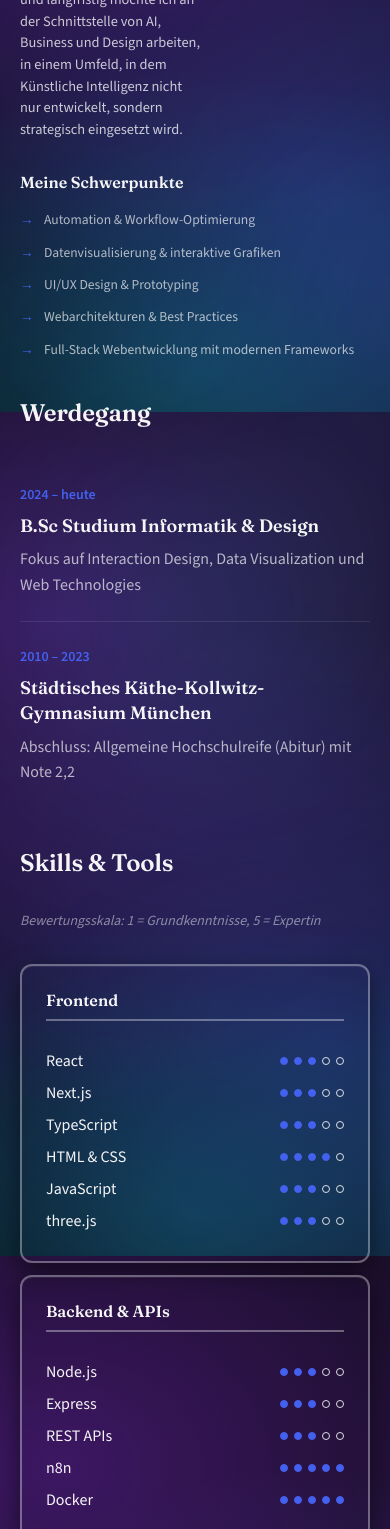
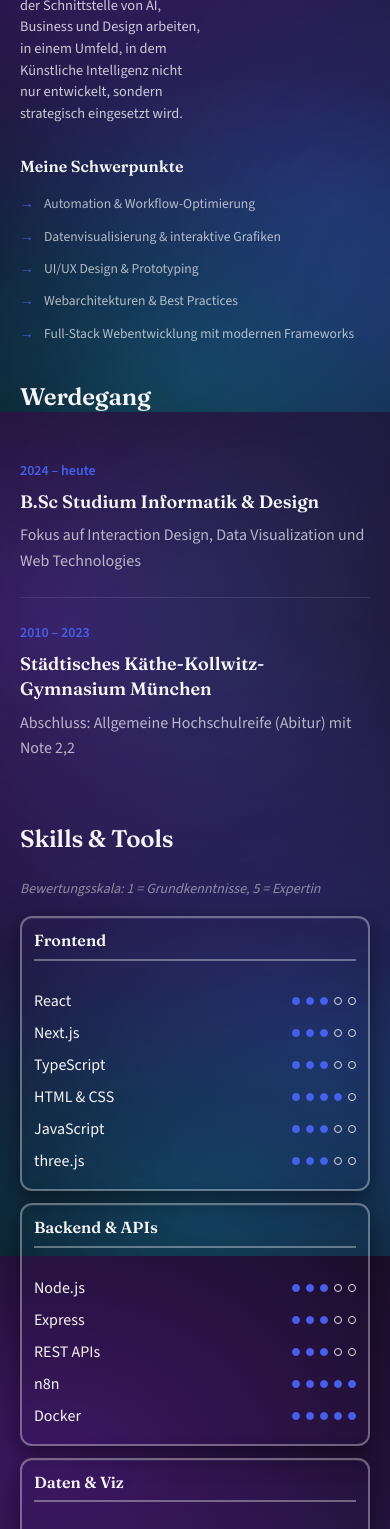
Before and after one commit to liveley/portfolio-liliane-schutz, a Next.js app in the folder portfolio/frontend/: page /ueber-mich in a window 390 px wide. Shown: the part 432-1961 px from the top of the page. Built offline with nearby package versions, Linux system fonts and the light colour scheme.

Commit message:
style: final mobile UI tweaks (spacing, alignment, footer)

```diff
--- a/portfolio/frontend/app/ueber-mich/page.module.css
+++ b/portfolio/frontend/app/ueber-mich/page.module.css
@@ -36,6 +36,10 @@
 }
 
 @media (max-width: 640px) {
+  .section {
+    gap: 1rem; /* Reduced from var(--s4) */
+  }
+
   .skillsGrid {
     grid-template-columns: 1fr 1fr; /* Force 2 columns on mobile if possible, or stack if too narrow */
     gap: 0.75rem;
@@ -47,6 +51,7 @@
 
   .sectionTitle {
     font-size: 1.5rem;
+    margin-bottom: 0.5rem;
   }
 }
 
--- a/portfolio/frontend/components/about/SkillBadge.module.css
+++ b/portfolio/frontend/components/about/SkillBadge.module.css
@@ -6,27 +6,20 @@
   align-items: center;
   padding: var(--s2) 0;
   gap: var(--s2);
+  width: 100%; /* Ensure full width */
   cursor: default;
   /* No background transition - only dots animate on hover */
 }
 
-.info {
-  display: flex;
-  align-items: center;
-  gap: var(--s1);
-}
-
-.name {
-  font-size: var(--font-size-sm);
-  color: var(--wb-card-fg);
-  font-weight: var(--font-weight-medium);
-}
+/* ... existing styles ... */
 
 .level {
   display: flex;
   gap: 6px;
   align-items: center;
+  flex-shrink: 0; /* Prevent dots from shrinking/wrapping */
 }
+
 
 .dot {
   width: 12px;
--- a/portfolio/frontend/components/about/SkillGroup.module.css
+++ b/portfolio/frontend/components/about/SkillGroup.module.css
@@ -27,7 +27,7 @@
 
 @media (max-width: 767px) {
   .group {
-    padding: var(--s3);
+    padding: 0.75rem; /* Reduced padding (smaller than var(--s3)) */
     min-width: 0; /* Prevent flex/grid overflow */
   }
 
--- a/portfolio/frontend/components/layout/Footer.module.css
+++ b/portfolio/frontend/components/layout/Footer.module.css
@@ -18,6 +18,19 @@
   flex-wrap: wrap;
   gap: 1rem;
 }
+
+@media (max-width: 767px) {
+  .container {
+    padding: 0 1rem;
+    justify-content: center; /* Center horizontally */
+    flex-direction: column-reverse; /* Stack items (Socials on top or bottom? usually copyright bottom) -> use column-reverse or column */
+  }
+
+  .copyright {
+    text-align: center;
+  }
+}
+
 
 .copyright {
   color: rgba(245, 245, 247, 0.7);
--- a/portfolio/frontend/components/layout/Header.module.css
+++ b/portfolio/frontend/components/layout/Header.module.css
@@ -19,6 +19,13 @@
   align-items: center;
 }
 
+@media (max-width: 767px) {
+  .container {
+    padding: 1rem 1.25rem; /* Reduced padding (matches nav links padding roughly) */
+  }
+}
+
+
 .logo {
   font-size: 1.25rem;
   font-weight: 600;
```
